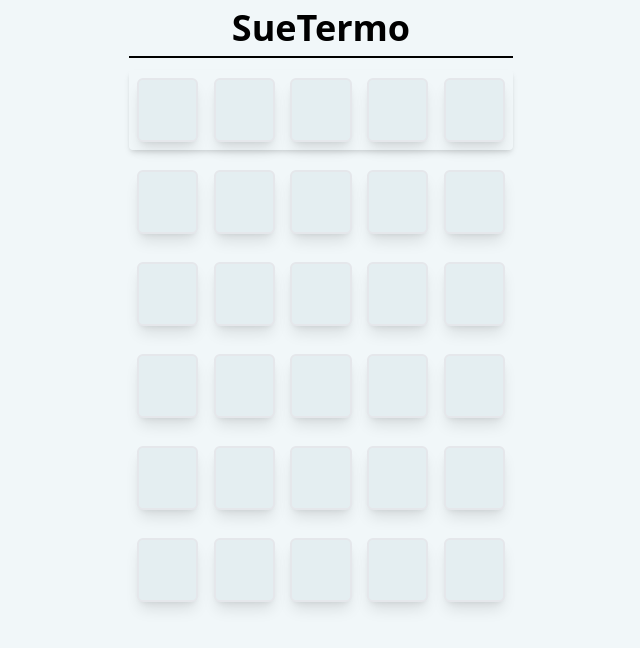
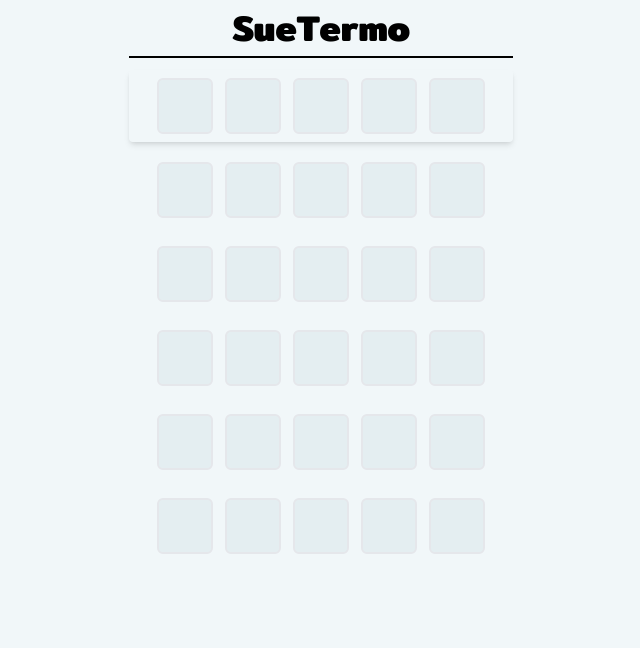
Before and after one commit to DiogoJorge1401/sue-termo, a React (Vite) app: page / in a window 1280 px wide. Shown: the top 648 px of the page, without its empty margins (319-959 px from the left). Built offline with nearby package versions, Linux system fonts and the light colour scheme.

Commit message:
refactor: change styles

```diff
--- a/src/components/LetterBlock/index.tsx
+++ b/src/components/LetterBlock/index.tsx
@@ -50,7 +50,7 @@
 
   return (
     <div
-      className={`w-1/6 h-16 border-2 flex items-center justify-center text-2xl rounded-md shadow-lg uppercase font-bold  ${statusClasses}`}
+      className={`h-14 w-14 flex justify-center items-center text-base font-semibold uppercase rounded-md border-2 ${statusClasses}`}
     >
       {letter}
     </div>
--- a/src/components/WordRow/index.tsx
+++ b/src/components/WordRow/index.tsx
@@ -32,7 +32,7 @@
   return (
     <div
       id="word-row"
-      className={`text-2xl flex gap-1 justify-between p-2 ${rowClass}`}
+      className={`${rowClass} w-full max-w-xs flex justify-center gap-2 py-2 px-2 mx-auto sm:max-w-sm sm:justify-between sm:gap-0 sm:px-1 md:justify-around lg:justify-center lg:gap-2 xl:gap-3`}
     >
       {wordColumns}
     </div>
--- a/src/index.css
+++ b/src/index.css
@@ -1,3 +1,4 @@
+@import url('https://fonts.googleapis.com/css2?family=Mitr:wght@200;300;400;500;600;700&display=swap');
 @tailwind base;
 @tailwind components;
 @tailwind utilities;
@@ -27,4 +28,7 @@
       transform: perspective(200px) rotateY(0deg);
     }
   }
+  body {
+    font-family: 'Mitr', sans-serif;
+  }
 }
```
